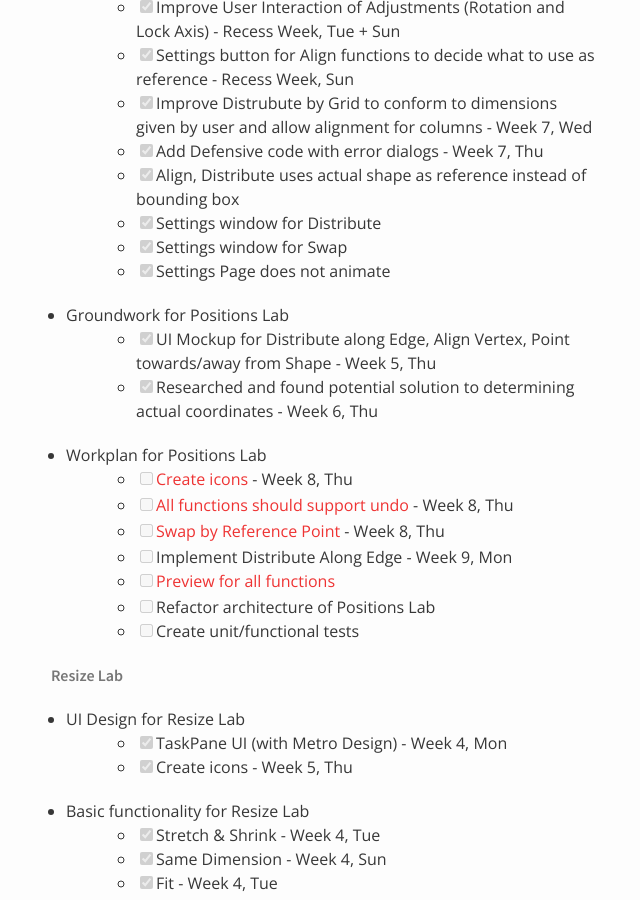
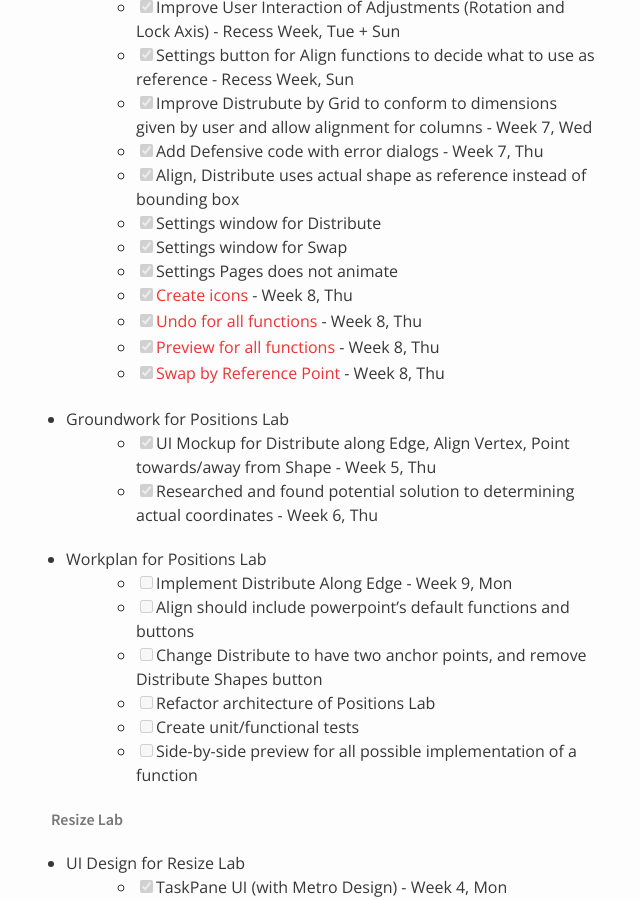
Before and after one commit to nus-oss/cs3281-AY1516S2-website, a Jekyll site: the page built from teams/powerpointlabs.md, in a window 1280 px wide and 900 px high, scrolled down 1503 px. Shown: the whole window, without its empty margins (319-959 px from the left). Built offline with Jekyll 4.4.1, drawn with Linux system fonts in a browser that asks for light colours.

Commit message:
Updated Positions Lab workplan

```diff
--- a/teams/powerpointlabs.md
+++ b/teams/powerpointlabs.md
@@ -52,18 +52,21 @@ permalink: /teams/powerpointlabs/
   * [x] Align, Distribute uses actual shape as reference instead of bounding box
   * [x] Settings window for Distribute
   * [x] Settings window for Swap
-  * [x] Settings Page does not animate
+  * [x] Settings Pages does not animate
+  * [x] [Create icons](https://github.com/nus-fboa2016-PL/PowerPointLabs/issues/28) - Week 8, Thu
+  * [x] [Undo for all functions](https://github.com/nus-fboa2016-PL/PowerPointLabs/issues/29) - Week 8, Thu
+  * [x] [Preview for all functions](https://github.com/nus-fboa2016-PL/PowerPointLabs/issues/30) - Week 8, Thu
+  * [x] [Swap by Reference Point](https://github.com/nus-fboa2016-PL/PowerPointLabs/issues/25) - Week 8, Thu
 * Groundwork for Positions Lab
   * [x] UI Mockup for Distribute along Edge, Align Vertex, Point towards/away from Shape - Week 5, Thu
   * [x] Researched and found potential solution to determining actual coordinates - Week 6, Thu
 * Workplan for Positions Lab
-  * [ ] [Create icons](https://github.com/nus-fboa2016-PL/PowerPointLabs/issues/28) - Week 8, Thu
-  * [ ] [All functions should support undo](https://github.com/nus-fboa2016-PL/PowerPointLabs/issues/29) - Week 8, Thu
-  * [ ] [Swap by Reference Point](https://github.com/nus-fboa2016-PL/PowerPointLabs/issues/25) - Week 8, Thu
   * [ ] Implement Distribute Along Edge - Week 9, Mon
-  * [ ] [Preview for all functions](https://github.com/nus-fboa2016-PL/PowerPointLabs/issues/30)
+  * [ ] Align should include powerpoint's default functions and buttons
+  * [ ] Change Distribute to have two anchor points, and remove Distribute Shapes button
   * [ ] Refactor architecture of Positions Lab
   * [ ] Create unit/functional tests
+  * [ ] Side-by-side preview for all possible implementation of a function
 
 ###### Resize Lab
 * UI Design for Resize Lab
```
